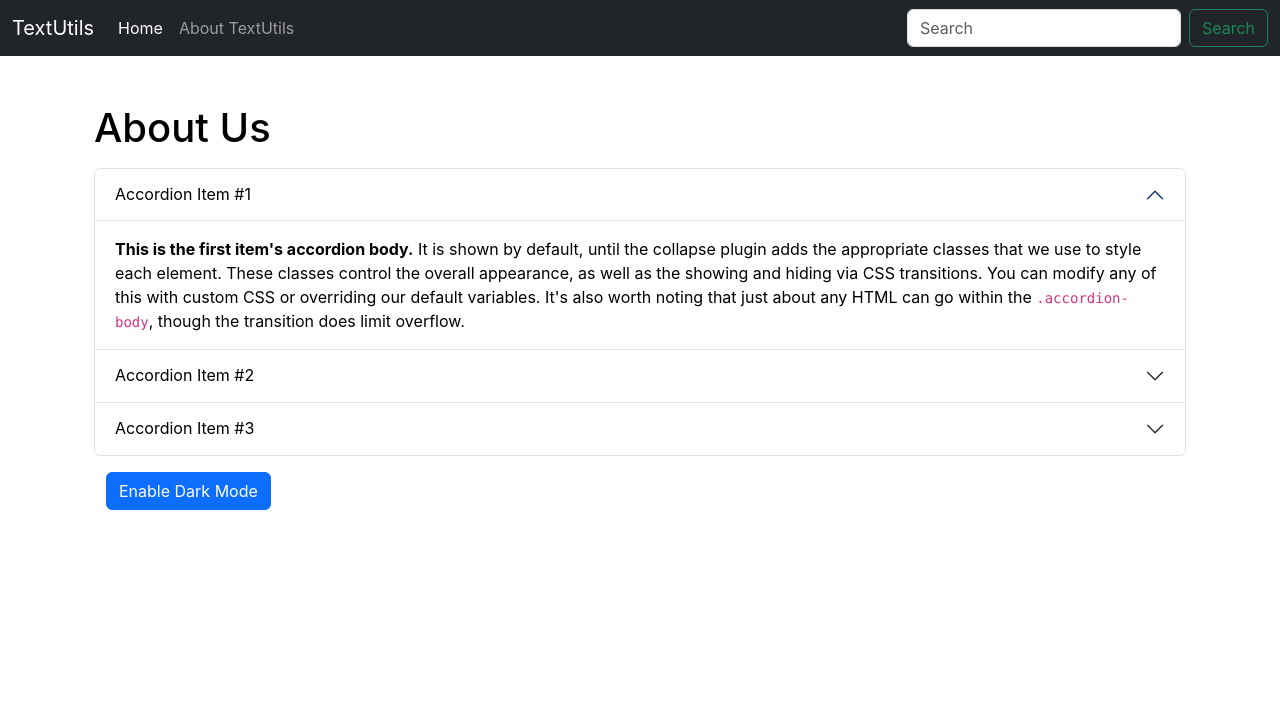
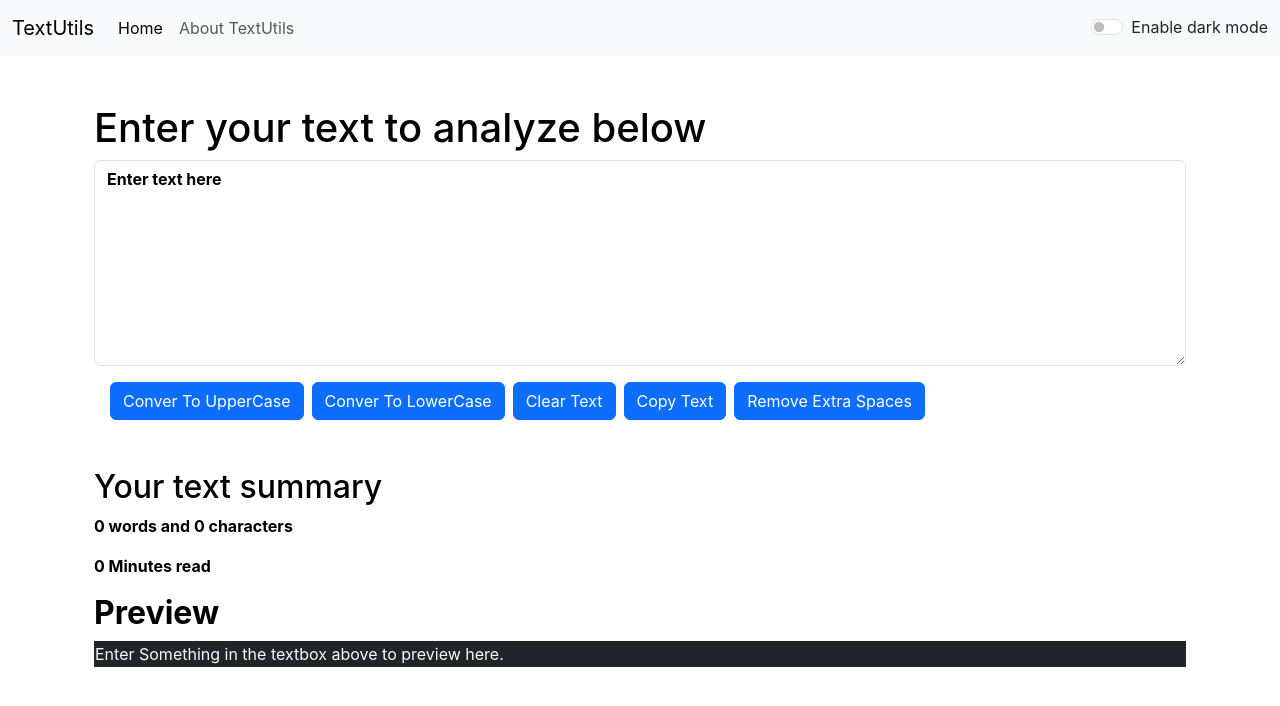
Before and after one commit to mahirshahriar1/React_Project_1-TextUtils, a React (Create React App) app: page / in a window 1280 px wide. Shown: the top 706 px of the page. Built offline with nearby package versions, Linux system fonts and the light colour scheme.

Commit message:
dark mode

```diff
--- a/src/App.js
+++ b/src/App.js
@@ -1,15 +1,49 @@
 import './App.css';
 import Navbar from './components/Navbar';
-import About from './components/About';
-// import TextForm from './components/TextForm';
+// import About from './components/About';
+ import TextForm from './components/TextForm';
+import Alert from './components/Alert';
+import { useState } from 'react';
 
 function App() {
+  const [mode, setMode] = useState('light');
+  const [alert, setAlert] = useState(null);
+
+  const showAlert = (message, type) => {
+    setAlert({
+      msg: message,
+      type: type
+    })
+    setTimeout(() => {
+      setAlert(null);
+    }, 1500);
+  }
+  const toggleMode = () => {
+    if (mode === 'light') {
+      setMode('dark');
+      document.body.style.backgroundColor = '#343a40';
+      showAlert(
+         "Dark mode has been enabled",
+          "success"
+      );
+    }else{
+      setMode('light');
+      document.body.style.backgroundColor = 'white';
+      showAlert(
+        "Light mode has been enabled",
+        "success"
+      );
+    }
+  }
+
+
   return (
     <>
-      <Navbar title="TextUtils" aboutText="About TextUtils"/>
+      <Navbar title="TextUtils" aboutText="About TextUtils" mode={mode} toggleMode={toggleMode}/>
+      <Alert alert={alert} mode={mode}/>
       <div className="container my-5">
-            {/* <TextForm heading ="Enter your text to analyze below"/>             */}
-            <About/>
+            <TextForm showAlert={showAlert} heading ="Enter your text to analyze below" mode={mode}/>
+            {/* <About/> */}
       </div>
     </>
 
--- /dev/null
+++ b/src/components/Alert.js
@@ -0,0 +1,15 @@
+import React from 'react'
+
+export default function Alert(props) {
+    const capitalize = (word) => {
+        const lower = word.toLowerCase();
+        return lower.charAt(0).toUpperCase() + lower.slice(1);
+    }
+    return (
+        props.alert && <div className={`alert alert-${props.mode === 'light' ? 'primary' : 'info'} alert-dismissible fade show`} role="alert">
+            <strong>
+                {capitalize(props.alert.type)}
+            </strong>: {props.alert.msg}
+        </div>
+    )
+}
--- a/src/components/Navbar.js
+++ b/src/components/Navbar.js
@@ -4,7 +4,7 @@ import PropTypes from 'prop-types'
 export default function Navbar(props) {
 
     return (
-        <nav className="navbar navbar-expand-lg navbar-dark bg-dark">
+        <nav className={`navbar navbar-expand-lg navbar-${props.mode} bg-${props.mode}`}>
             <div className="container-fluid">
                 <a className="navbar-brand" href="/">{props.title}</a>
                 <button className="navbar-toggler" type="button" data-bs-toggle="collapse" data-bs-target="#navbarSupportedContent" aria-controls="navbarSupportedContent" aria-expanded="false" aria-label="Toggle navigation">
@@ -19,10 +19,14 @@ export default function Navbar(props) {
                             <a className="nav-link" href="/">{props.aboutText}</a>
                         </li>
                     </ul>
-                    <form className="d-flex" role="search">
+                    {/* <form className="d-flex" role="search">
                         <input className="form-control me-2" type="search" placeholder="Search" aria-label="Search" />
                         <button className="btn btn-outline-success" type="submit">Search </button>
-                    </form>
+                    </form> */}
+                    <div className={`form-check form-switch text-${props.mode ==='light'?'dark':'light'}`}>
+                        <input className="form-check-input" onClick={props.toggleMode} type="checkbox" role="switch" id="flexSwitchCheckDefault" />
+                        <label className="form-check-label" htmlFor="flexSwitchCheckDefault">Enable {props.mode==='light'?'dark':'light'} mode</label>
+                    </div>
                 </div>
             </div>
         </nav>
--- a/src/components/TextForm.js
+++ b/src/components/TextForm.js
@@ -9,27 +9,32 @@ export default function TextForm(props) {
         let newtext = text.toUpperCase();
         setText(newtext);
         setPreview(newtext);
+        props.showAlert("Converted to Uppercase!", "success");
     };
     const handleLoClick = () => {
         let newtext = text.toLowerCase();
         setText(newtext);
         setPreview(newtext);
+        props.showAlert("Converted to Lowercase!", "success");
     };
     const clearText = () => {
         let newtext = "";
         setText(newtext);
         setPreview(newtext);
+        props.showAlert("Text Cleared!", "success");
     };
     const handleCopy = () => {
         let temp=document.getElementById("myForm");
         temp.select();
         temp.setSelectionRange(0, 99999);
         navigator.clipboard.writeText(temp.value);
+        props.showAlert("Copied to Clipboard!", "success");
     }
     const handleExtraSpaces = () => {
         let newtext = text.split(/[ ]+/);
         setText(newtext.join(" "));
         setPreview(newtext.join(" "));
+        props.showAlert("Extra spaces removed!", "success");
     }
 
     const handleOnChange = (event) => {
@@ -74,13 +79,14 @@ export default function TextForm(props) {
 
     return (
         <>
-            <div className="container">
+            <div className="container" style={{color: props.mode ==='dark'?'white':'black'}}>
 
                 <h1>{props.heading}</h1>
-                <div className="mb-3">
-                    <textarea className="form-control" value={text} onClick={clear} onChange={handleOnChange} id="myForm" rows="8"></textarea>
+                <div className="mb-3 ">
+                    <textarea className="form-control fw-bold" value={text} onClick={clear} onChange={handleOnChange}
+                    style={{backgroundColor: props.mode ==='dark'?'#6c757d':'white', color:props.mode ==='dark'?'white':'black' }} id="myForm" rows="8"></textarea>
                 </div>
-                <div className="container my-3">
+                <div className="container my-3" >
                     <button className="btn btn-primary mx-1" onClick={handleUpClick}>Conver To UpperCase</button>
 
                     <button className="btn btn-primary mx-1" onClick={handleLoClick}>Conver To LowerCase</button>
@@ -92,12 +98,13 @@ export default function TextForm(props) {
                     <button className="btn btn-primary mx-1" onClick={handleExtraSpaces}>Remove Extra Spaces</button>
                 </div>
             </div>
-            <div className="container my-5">
+            <div className="container my-5" style={{color: props.mode ==='dark'?'white':'black'}}>
                 <h2>Your text summary</h2>
                 <p className="fw-bold">{wordCount} words and {charCount} characters</p>
                 <p className="fw-bold">{0.008 * wordCount} Minutes read</p>
                 <h2 className="fw-bold">Preview</h2>
-                <p className="border border-dark bg-dark text-light">{preview}</p>
+                <p className="border border-dark bg-dark text-light">{preview.length>0?preview:"Enter Something in the textbox above to preview here."}</p>
+
             </div>
         </>
     )
```
